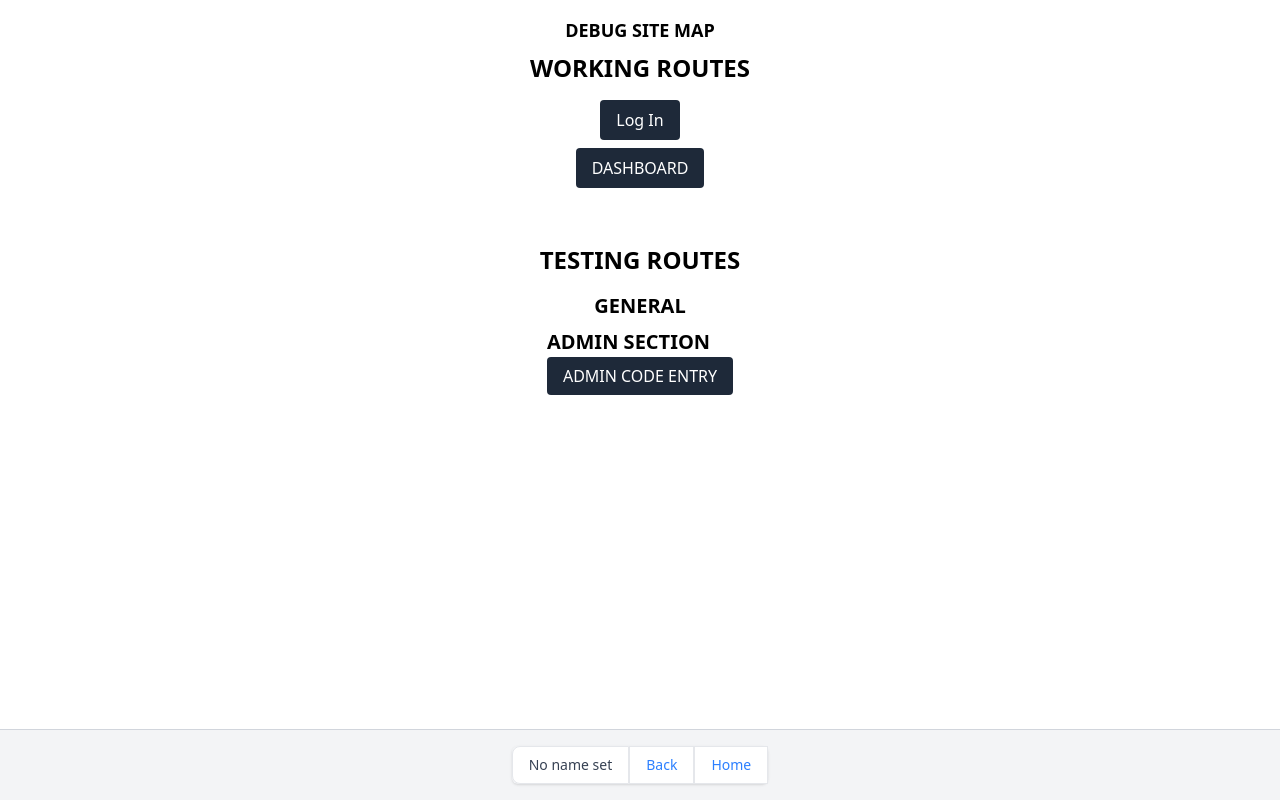
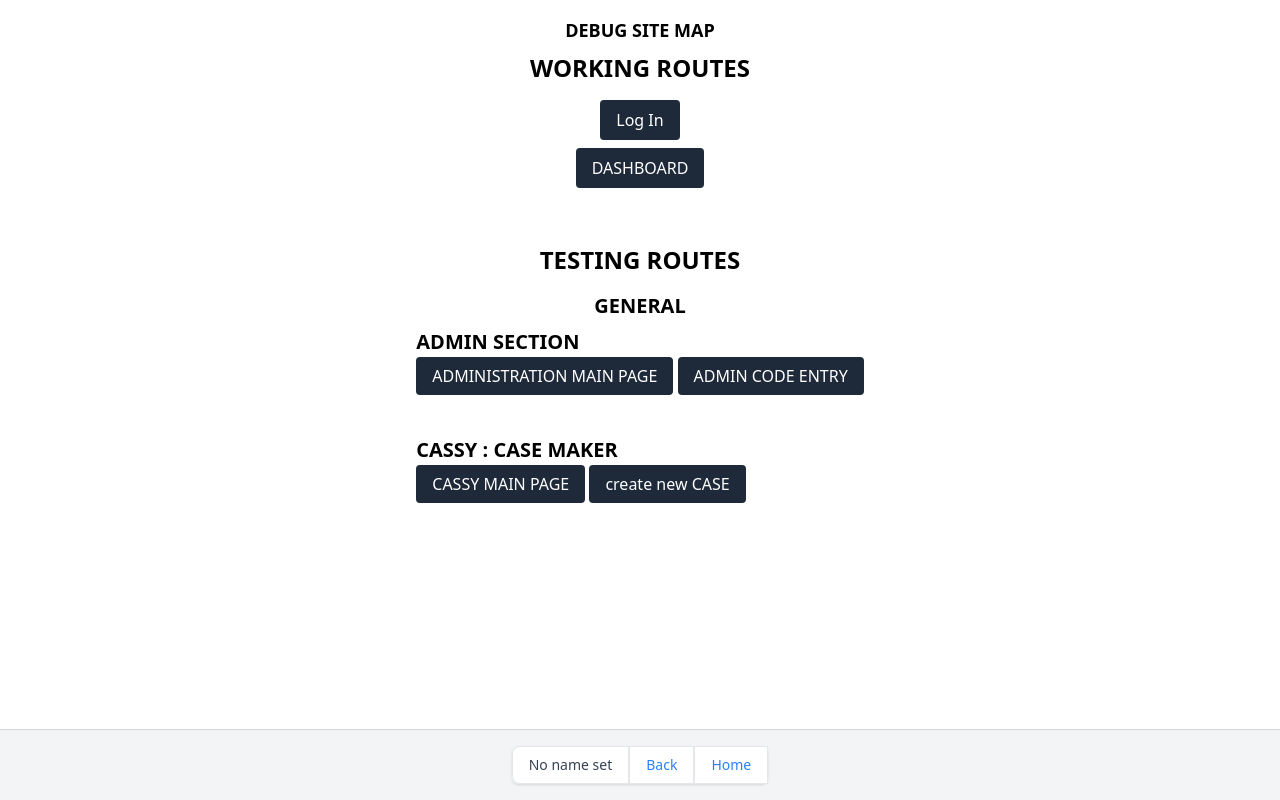
Before and after one commit to amraaz/okarm-frontend, a SvelteKit app in the folder Okarm/: page / in a window 1280 px wide. Built offline with nearby package versions, Linux system fonts and the light colour scheme; no server answers.

Commit message:
added CASSY. new feature

```diff
--- a/Okarm/src/routes/+page.svelte
+++ b/Okarm/src/routes/+page.svelte
@@ -16,7 +16,18 @@
 
         <div>
             <h3 class="text-xl font-semibold mb-2">ADMIN SECTION</h3>
-            <a href="/ADMINISTRATION" class="px-4 py-2 bg-gray-800 text-white rounded hover:bg-gray-700 transition duration-300">ADMIN CODE ENTRY</a>
+            <a href="/ADMINISTRATION" class="px-4 py-2 bg-gray-800 text-white rounded hover:bg-gray-700 transition duration-300">ADMINISTRATION MAIN PAGE</a>
+            <a href="/ADMINISTRATION/admin-code" class="px-4 py-2 bg-gray-800 text-white rounded hover:bg-gray-700 transition duration-300">ADMIN CODE ENTRY</a>
+
+            <br/>
+            <br/>
+            <br/>
+            <h3 class="text-xl font-semibold mb-2">CASSY : CASE MAKER</h3>
+            <a href="ADMINISTRATION/CASSY" class="px-4 py-2 bg-gray-800 text-white rounded hover:bg-gray-700 transition duration-300">CASSY MAIN PAGE</a>
+            <a href="ADMINISTRATION/CASSY/new-case" class="px-4 py-2 bg-gray-800 text-white rounded hover:bg-gray-700 transition duration-300">create new CASE</a>
+        </div>
+        <div>
+
         </div>
     </div>
 </div>
--- a/Okarm/src/routes/ADMINISTRATION/+page.svelte
+++ b/Okarm/src/routes/ADMINISTRATION/+page.svelte
@@ -12,6 +12,14 @@
         >
             Code Authentication
         </a>
+        <br/>
+        <br/>
+        <a
+            href="/ADMINISTRATION/CASSY"
+            class="bg-blue-500 hover:bg-blue-700 text-white font-bold py-2 px-4 rounded"
+        >
+            CASSY MAIN PAGE
+        </a>
     </div>
 </div>
 
--- /dev/null
+++ b/Okarm/src/routes/ADMINISTRATION/CASSY/+layout.svelte
@@ -0,0 +1,5 @@
+<script>
+  // Add any necessary script logic here
+</script>
+
+<slot />
--- /dev/null
+++ b/Okarm/src/routes/ADMINISTRATION/CASSY/+page.svelte
@@ -0,0 +1,13 @@
+<div>
+    <h1>
+        CASSY
+    </h1>
+
+    <p>CASE MAKER</p>
+</div>
+
+
+
+<script>
+
+</script>
--- /dev/null
+++ b/Okarm/src/routes/ADMINISTRATION/CASSY/new-case/+layout.svelte
@@ -0,0 +1,5 @@
+<script>
+    // Add any necessary script logic here
+  </script>
+
+  <slot />
--- /dev/null
+++ b/Okarm/src/routes/ADMINISTRATION/CASSY/new-case/+page.svelte
@@ -0,0 +1,21 @@
+<div>
+    <h1>
+        NEW CASE
+    </h1>
+    <button onclick={NEWCASE()} >+</button>
+</div>
+
+
+
+<script>
+	import { writable } from "svelte/store";
+
+
+
+    let newcase = writable(false)
+
+    // brings up the modal for a new case
+    let NEWCASE = ()=>{
+        newcase.set(true)
+    }
+</script>
--- a/Okarm/src/routes/authenticate/+page.svelte
+++ b/Okarm/src/routes/authenticate/+page.svelte
@@ -1,4 +1,4 @@
-<div class="flex items-center justify-center h-screen">
+  <div class="flex items-center justify-center h-screen">
   <button class="
     border-black
     border-4
```
